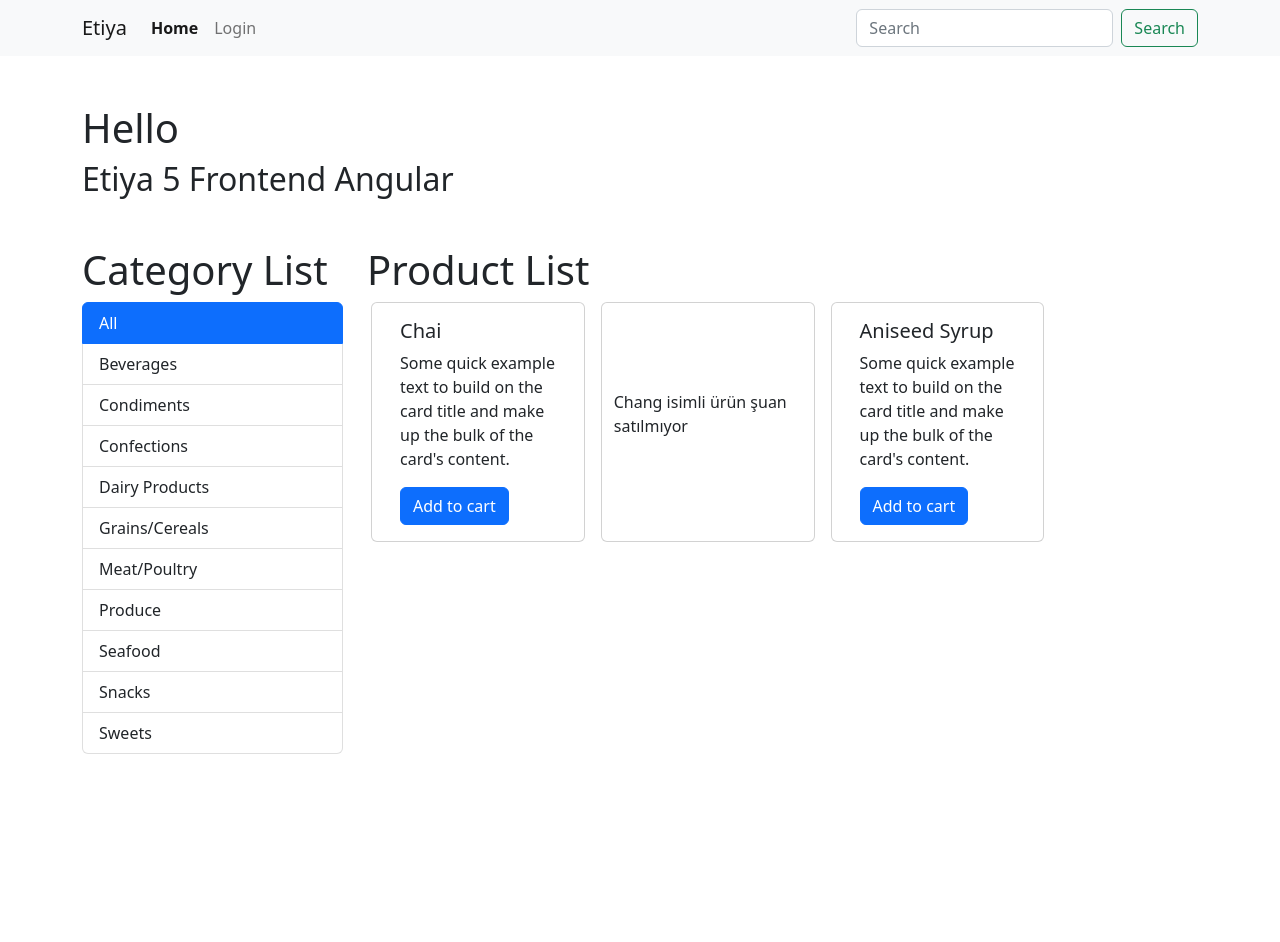
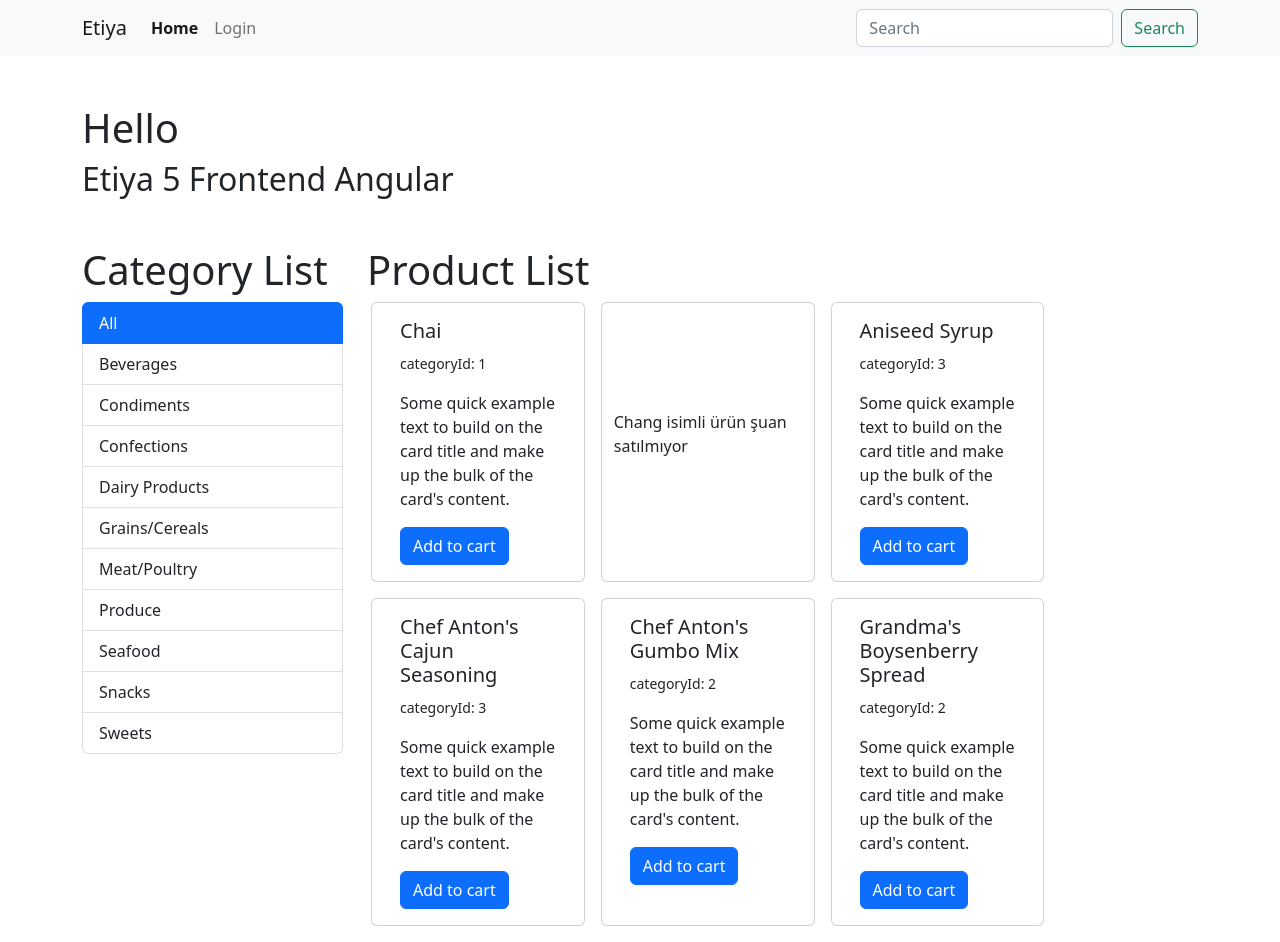
Before and after one commit to melikeoztekin/AngularLearnStart, an Angular app: page / in a window 1280 px wide. Before the commit the page ends 800 px from the top, so only its background shows below. Built offline with nearby package versions, Linux system fonts and the light colour scheme.

Commit message:
add filter product list

```diff
--- a/src/app/components/category-list/category-list.component.html
+++ b/src/app/components/category-list/category-list.component.html
@@ -18,10 +18,10 @@
         ? '/'
         : '/category/' + categoryListItem.value
     "
-    (click)="onSelectedCategory(categoryListItem.value)"
     class="list-group-item text-start"
     [ngClass]="{ active: isSelectedCategory(categoryListItem.value) }"
   >
+    <!-- (click)="onSelectedCategory(categoryListItem.value)" -->
     <!-- [routerLink]="'category/' + category.id" veya [routerLink]="['category', category.id]" de olabilir. -->
     <!--# routerLinklerde başında / olmazsa o anki route pathine ekleme yapar. routerlink / ile başladığı taktirde alan adının (localhost:4200) sonuna verdiğimiz route path'ini ekleyerek değiştirir. -->
     {{ categoryListItem.label }}
--- a/src/app/components/category-list/category-list.component.ts
+++ b/src/app/components/category-list/category-list.component.ts
@@ -72,7 +72,7 @@ export class CategoryListComponent implements OnInit {
     }); // callback
   }
 
-  onSelectedCategory(categoryId: number | null): void {
+  // onSelectedCategory(categoryId: number | null): void {
   // if (category === null) this.selectedCategoryId = null;
   // else this.selectedCategoryId = category.id;
   // yerine
@@ -86,8 +86,8 @@ export class CategoryListComponent implements OnInit {
   //# nullish coalescing operator
   //# object?.id dediğimiz zaman, object null değilse ve id'e ulaşabiliyorsa idsini alır, null ise null döner
   //# ?? operatörü ile sol taraf false (null, undefined, 0, "") ise sağ tarafı atar
-    this.selectedCategoryId = categoryId ?? null;
-  }
+  //this.selectedCategoryId = categoryId ?? null;
+  //}
   isSelectedCategory(categoryId: number | null): boolean {
     return categoryId === this.selectedCategoryId;
   }
--- a/src/app/components/product-list/product-list.component.html
+++ b/src/app/components/product-list/product-list.component.html
@@ -6,7 +6,7 @@
   <!-- <div *ngFor="let product of products"> -->
 
   <!--# Attribute directive  -->
-  <ng-template ngFor let-product [ngForOf]="products">
+  <ng-template ngFor let-product [ngForOf]="filteredProducts">
     <!-- Sanal, html tarafında render'lanmayan veya bir etikete karşılık gelmeyen bir etiket olacak -->
     <!--# *ngIf  -->
     <div
@@ -15,6 +15,9 @@
     >
       <div class="card-body">
         <h5 class="card-title">{{ product.name }}</h5>
+        <p>
+          <small> categoryId: {{ product.categoryId }}</small>
+        </p>
         <p class="card-text">
           Some quick example text to build on the card title and make up the
           bulk of the card's content.
--- a/src/app/components/product-list/product-list.component.ts
+++ b/src/app/components/product-list/product-list.component.ts
@@ -1,11 +1,12 @@
-import { Component } from '@angular/core';
+import { ActivatedRoute } from '@angular/router';
+import { Component, OnInit } from '@angular/core';
 
 @Component({
   selector: 'app-product-list',
   templateUrl: './product-list.component.html',
   styleUrls: ['./product-list.component.css'],
 })
-export class ProductListComponent {
+export class ProductListComponent implements OnInit {
   title: string = 'Product List';
   productCardClass: string = 'card col-3 ms-3 mb-3';
   products: any[] = [
@@ -30,13 +31,66 @@ export class ProductListComponent {
     {
       id: 3,
       name: 'Aniseed Syrup',
-      categoryId: 2,
+      categoryId: 3,
       unitPrice: 10,
       unitsInStock: 13,
       quantityPerUnit: '12 - 550 ml bottles',
       discontinued: false,
     },
+    {
+      id: 4,
+      name: "Chef Anton's Cajun Seasoning",
+      categoryId: 3,
+      unitPrice: 22,
+      unitsInStock: 53,
+      quantityPerUnit: '48 - 6 oz jars',
+      discontinued: false,
+    },
+    {
+      id: 5,
+      name: "Chef Anton's Gumbo Mix",
+      categoryId: 2,
+      unitPrice: 21.35,
+      unitsInStock: 0,
+      quantityPerUnit: '36 boxes',
+      discontinued: false,
+    },
+    {
+      id: 6,
+      name: "Grandma's Boysenberry Spread",
+      categoryId: 2,
+      unitPrice: 25,
+      unitsInStock: 120,
+      quantityPerUnit: '12 - 8 oz jars',
+      discontinued: false,
+    },
   ];
+
+  public selectedProductCategoryId: number | null = null;
+  get filteredProducts(): any[] {
+    if (this.selectedProductCategoryId) {
+      return this.products.filter(
+        (p) => p.categoryId === this.selectedProductCategoryId
+      );
+    }
+    return this.products;
+  }
+
+  constructor(private activatedRoute: ActivatedRoute) {}
+
+  ngOnInit(): void {
+    this.getSelectedCategoryIdFromRoute();
+  }
+
+  getSelectedCategoryIdFromRoute(): void {
+    this.activatedRoute.params.subscribe((params) => {
+      if (params['categoryId']) {
+        this.selectedProductCategoryId = parseInt(params['categoryId']);
+      } else {
+        this.selectedProductCategoryId = null;
+      }
+    });
+  }
 
   isProductCardShow(product: any): boolean {
     return product.discontinued == false;
```
Lines whose indentation alone changed are shown as unchanged.
